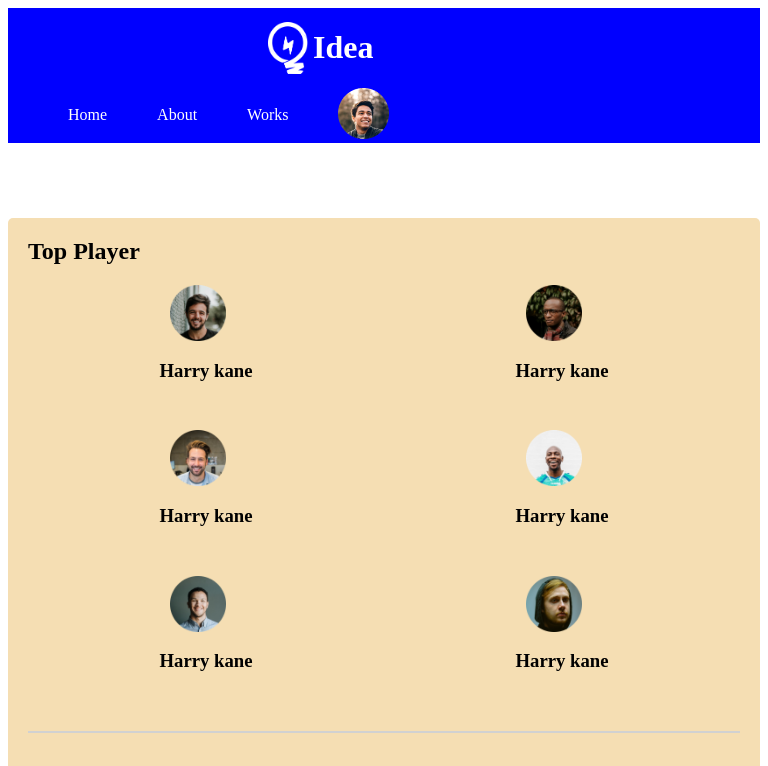
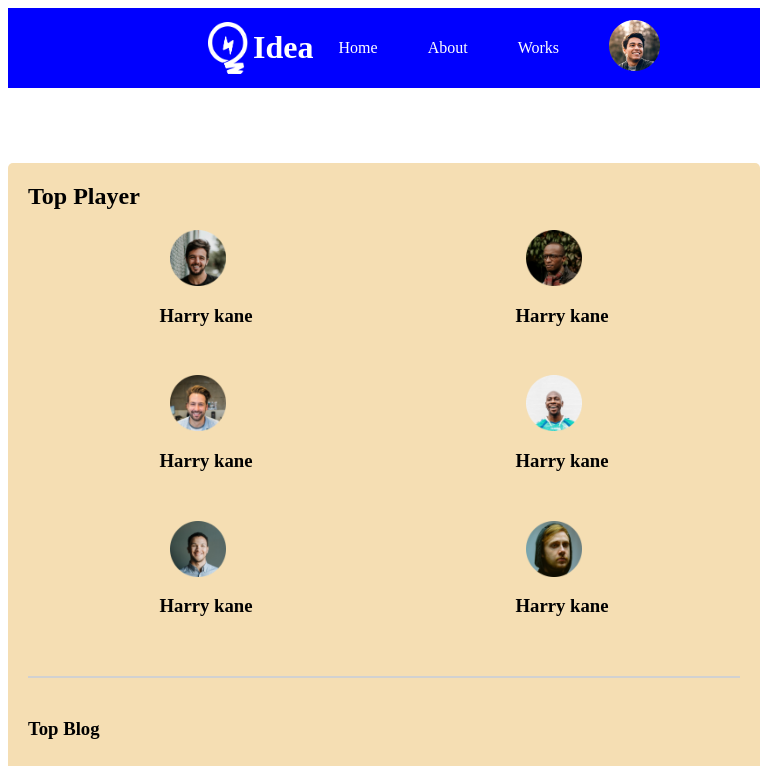
Before and after one commit to Rashedul-4-Islam/responsive-leader-board, a plain HTML site: page index.html in a window 768 px wide. Shown: the top 766 px of the page. Drawn offline with Linux system fonts and the light colour scheme.

Commit message:
latest res

```diff
--- a/style.css
+++ b/style.css
@@ -154,10 +154,7 @@ top blog styles
         width: 100%;
         height: 100%;
     }
-    .navbar{
-        display: block;
-        margin-left: 60px;
-    }
+
     .players, .blogs, .courses{
         grid-template-columns: repeat(2 ,1fr);
     }
```
